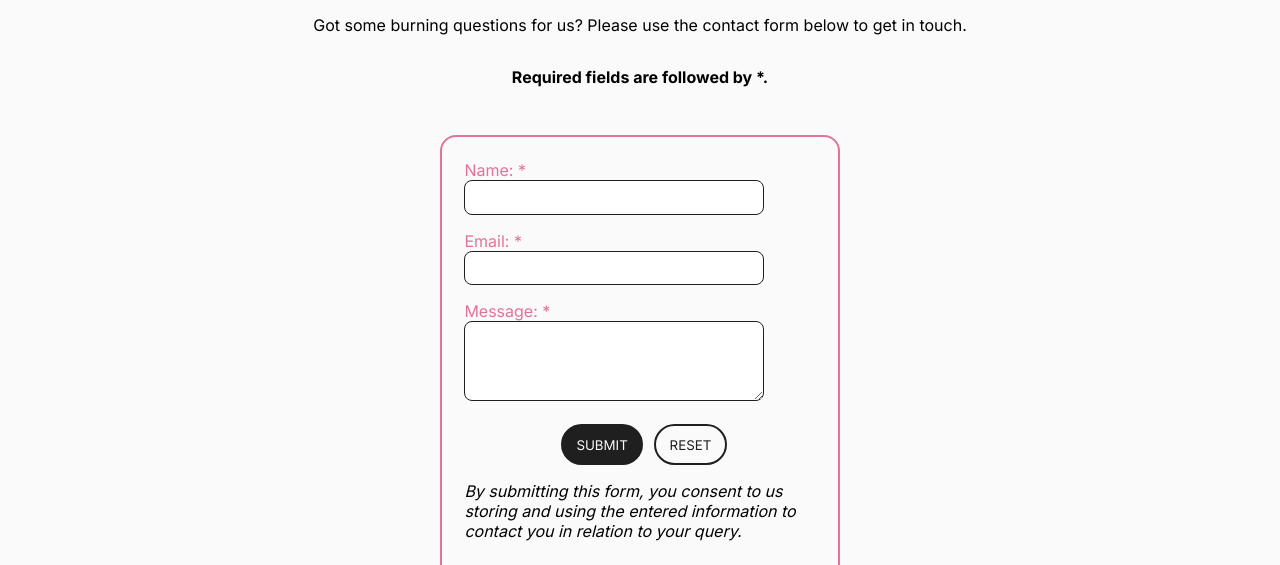
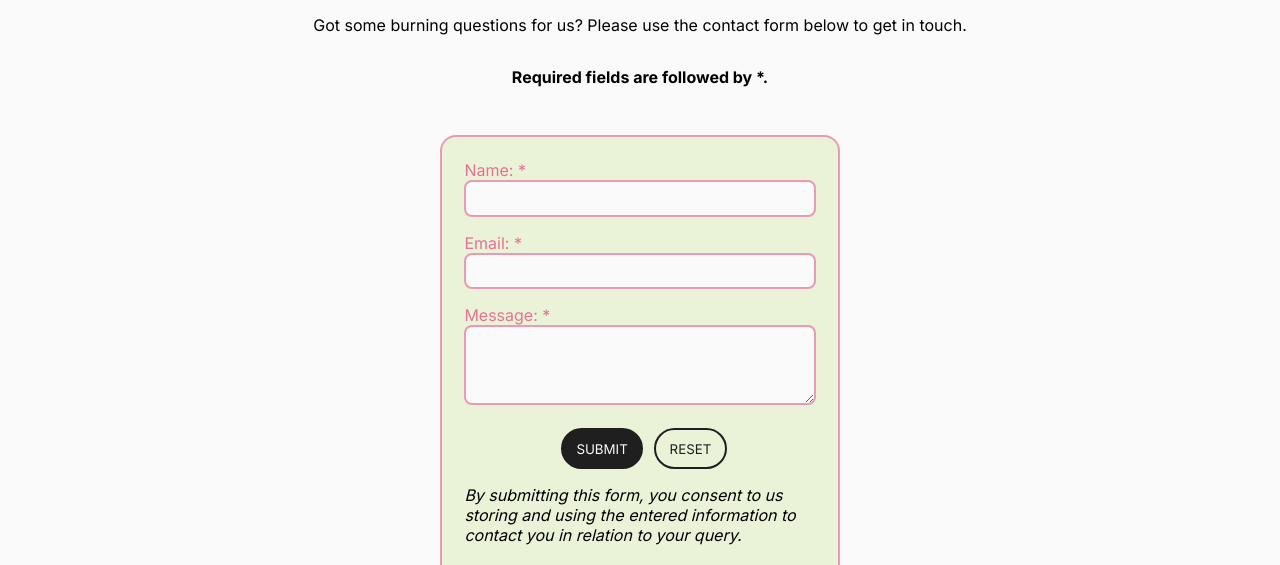
Before and after one commit to huriyahq/spellbinding-website, a plain HTML site: page pages/contact.html in a window 1280 px wide. Shown: the part 230-795 px from the top of the page. Drawn offline with Linux system fonts and the light colour scheme.

Commit message:
Update contact form colours

```diff
--- a/css/contact.css
+++ b/css/contact.css
@@ -10,7 +10,8 @@ form {
     margin: 2em 0;
     max-width: 400px;
     padding: 1.4em;
-    border: 2px solid var(--dark-pink);
+    border: 2px solid var(--light-pink);
+    background-color: var(--light-green);
     border-radius: 1em;
 }
 
@@ -36,11 +37,12 @@ textarea {
     font-size: 1em;
     padding: .4em;
     font-family: var(--body);
-    width: 300px;
+    width: 100%;
     box-sizing: border-box;
-    border: 1px solid var(--dark);
+    border: 2px solid var(--light-pink);
     border-radius: .5em;
     color: var(--dark);
+    background-color: var(--light);
 }
 
 input:focus,
--- a/css/styles.css
+++ b/css/styles.css
@@ -53,7 +53,7 @@ body {
   /* Secondary */
 .secondary-btn {
   color: var(--dark);
-  background-color: var(--light);
+  background-color: transparent;
 }
 
 .secondary-btn:hover {
```
